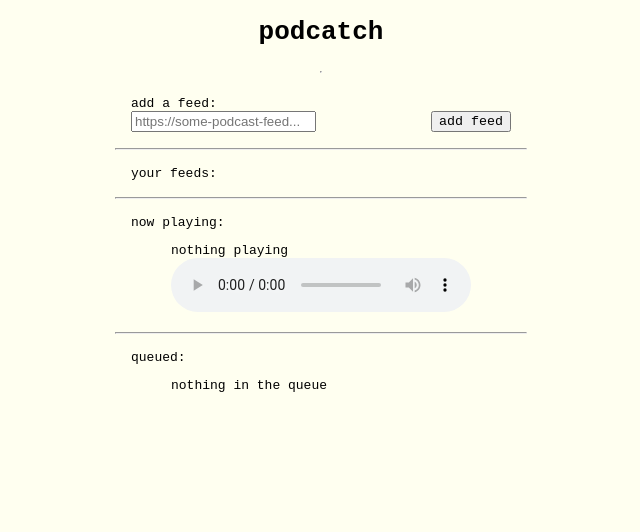
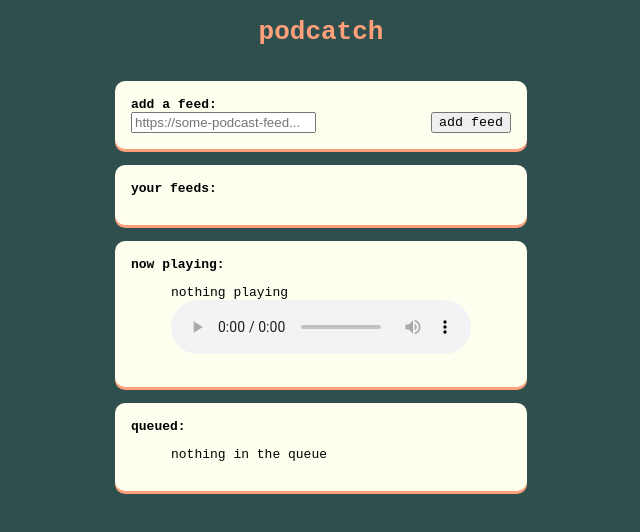
Before and after one commit to devon-wolf/podcatch, an Electron app: page public/index.html in a window 800 px wide. Shown: the whole page, without its empty margins (79-719 px from the left). Drawn offline with Linux system fonts and the light colour scheme.

Commit message:
more style

```diff
--- a/public/index.html
+++ b/public/index.html
@@ -16,18 +16,7 @@
   <body class="flex-center-column">
     <header class="flex-center-column">
       <h1>podcatch</h1>
-      <!-- <section>
-        <p>
-          featuring:
-          <ul>
-            <li><code>Node.js <span id="node-version"></span></code></li>
-            <li><code>Chromium <span id="chrome-version"></span></code></li>
-            <li><code>Electron <span id="electron-version"></span></code></li>
-          </ul>
-        </p>
-      </section> -->
     </header>
-    <hr />
 
     <main>
       <section>
@@ -41,13 +30,11 @@
           <button id="new-feed-button">add feed</button>
         </form>
       </section>
-      <hr />
 
       <section>
         <label>your feeds:</label>
         <ul id="feed-list"></ul>
       </section>
-      <hr />
 
       <section>
         <label>now playing:</label>
@@ -58,7 +45,6 @@
           </audio>
         </figure>
       </section>
-      <hr />
 
       <section>
         <label>queued:</label>
--- a/public/style.css
+++ b/public/style.css
@@ -11,7 +11,11 @@ body {
 }
 
 body {
-  background-color: ivory;
+  background-color: darkslategray;
+}
+
+header {
+  color: lightsalmon;
 }
 
 body,
@@ -19,7 +23,15 @@ button {
   font-family: monospace;
 }
 
+label {
+  font-weight: bold;
+}
+
 section {
+  background-color: ivory;
+  border-radius: 10px;
+  box-shadow: lightsalmon 0 3px;
+  padding: 1rem;
   margin: 1rem;
 }
 
```
